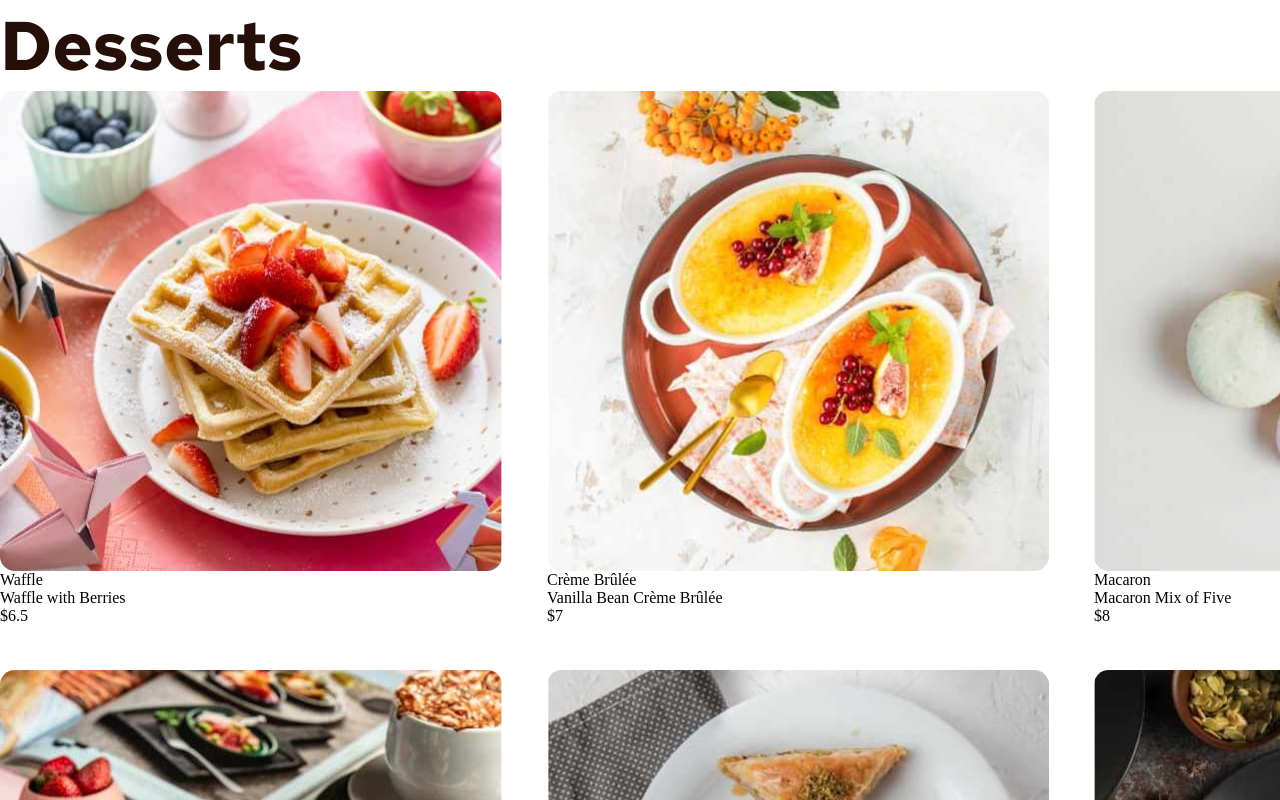
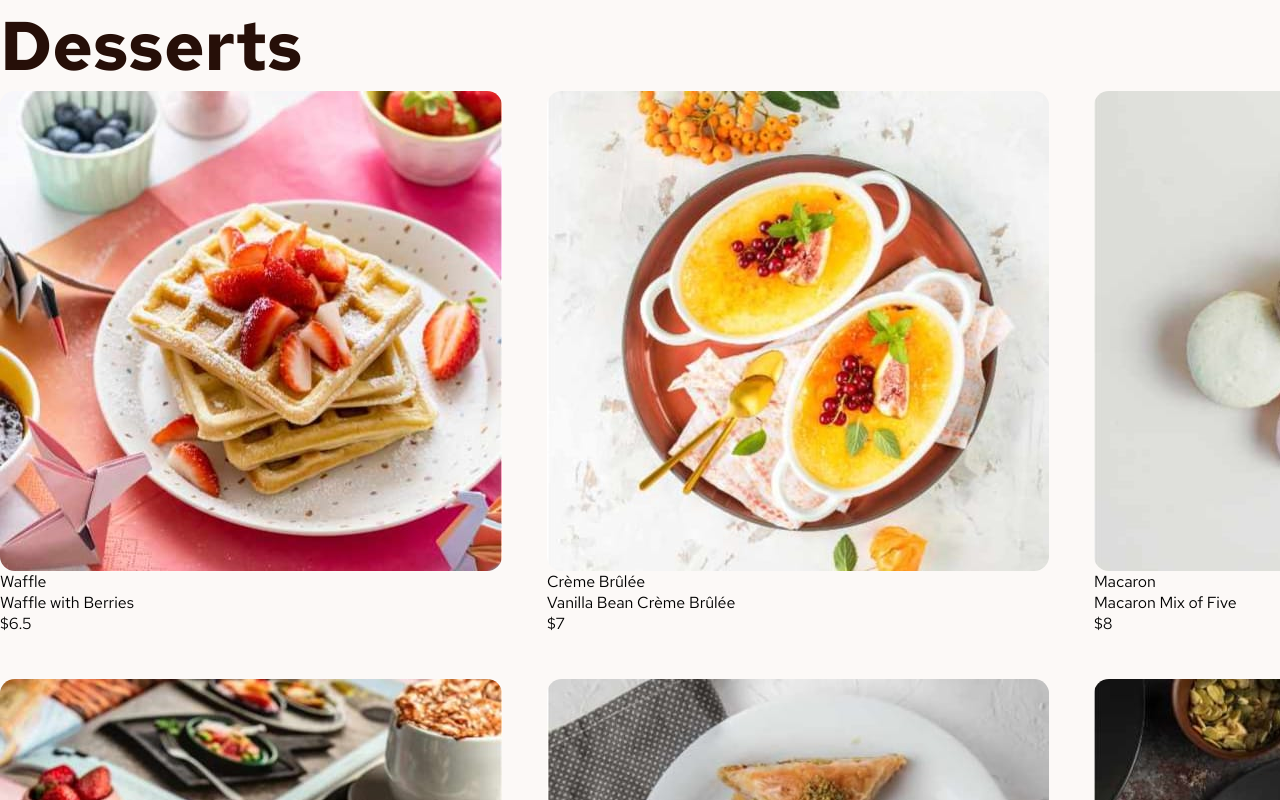
Before and after one commit to LeonardoFreiria/product-list-with-cart, an Angular app: page / in a window 1280 px wide. Shown: the top 800 px of the page. Built offline with nearby package versions, Linux system fonts and the light colour scheme.

Commit message:
feat: Add background color to the page and common font to all text

```diff
--- a/src/styles.scss
+++ b/src/styles.scss
@@ -1,4 +1,9 @@
 /* You can add global styles to this file, and also import other style files */
+html {
+  background-color:  hsl(20, 50%, 98%);
+  font-family: "RedHatText", sans-serif;
+}
+
 * {
   margin: 0;
   padding: 0;
```
